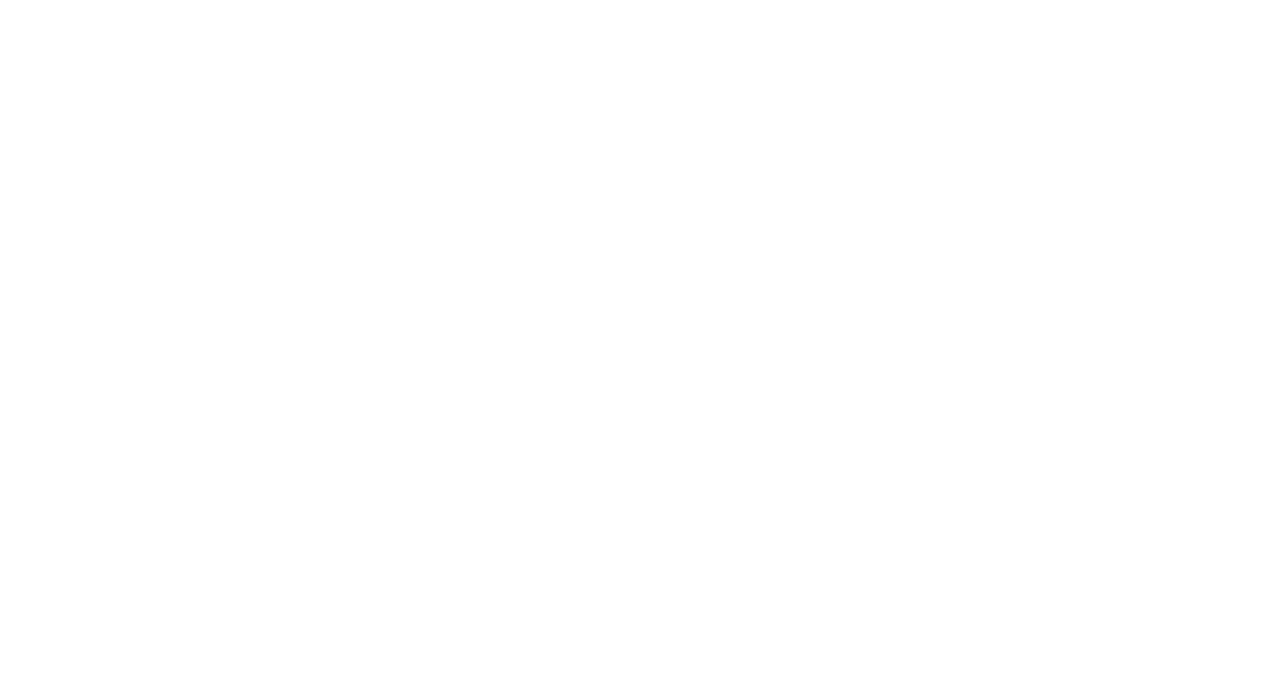
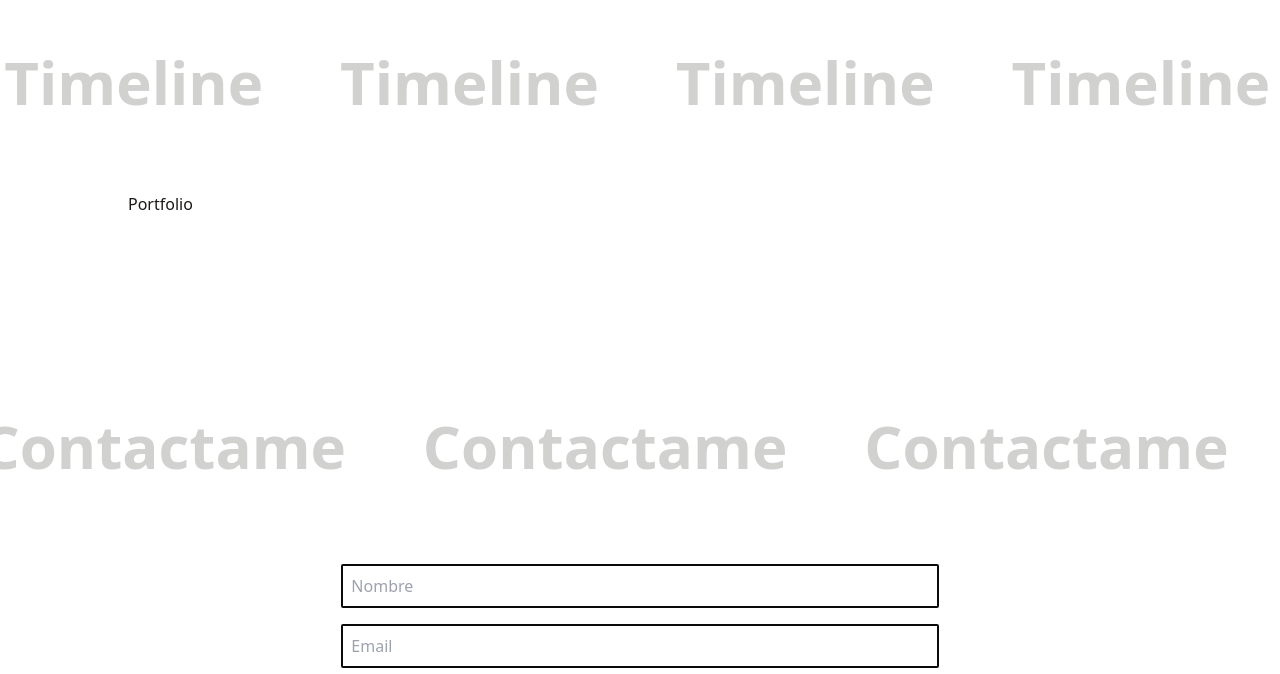
Before and after one commit to ByJavi/portfolio2024, a React (Vite) app: page / in a window 1280 px wide. Shown: the part 2113-2787 px from the top of the page. Before the commit the page ends 800 px from the top, so only its background shows below. Built offline with nearby package versions, Linux system fonts and the light colour scheme.

Commit message:
[Fix] Button UP.. and animation BUG scroll colored

```diff
--- a/src/App.jsx
+++ b/src/App.jsx
@@ -1,11 +1,12 @@
 import { useEffect, useState } from 'react'
+import { animateScroll } from 'react-scroll'
+
 import Contact from './components/Contact'
 import Footer from './components/Footer'
 import Portfolio from './components/Portfolio'
 import Resume from './components/Resume'
 import Timeline from './components/Timeline'
-import { sun, moon } from './utils/constants'
-import ScrollUp from './components/ScrollUp'
+import { sun, moon, arrowUpDark, arrowUpWhite } from './utils/constants'
 
 function App() {
   const storedTheme = localStorage.getItem('theme')
@@ -28,14 +29,17 @@
     localStorage.setItem('theme', theme)
   }, [theme])
 
+  // MOSTRAR BOTÓN UP
   useEffect(() => {
     const handleScroll = () => {
+      console.log('Scrolling...')
       setScrollY(window.scrollY)
     }
 
     window.addEventListener('scroll', handleScroll)
 
     return () => {
+      console.log('Removing scroll event listener.')
       window.removeEventListener('scroll', handleScroll)
     }
   }, [])
@@ -45,10 +49,11 @@
   }
 
   const handleScrollToTop = () => {
-    window.scrollTo({
-      top: 0,
-      behavior: 'smooth'
+    animateScroll.scrollToTop({
+      duration: 500,
+      smooth: true
     })
+    console.log('up')
   }
 
   return (
@@ -64,9 +69,9 @@
       </button>
 
       <main
-        className={`bg-white dark:bg-stone-950 text-stone-900 dark:text-stone-300 min-h-screen font-inter scroll-container ${
+        className={`bg-white dark:bg-stone-950 text-stone-900 dark:text-stone-300 font-inter${
           theme ? 'dark' : 'light'
-        }-scroll`}
+        }`}
       >
         <div className="">
           <Resume />
@@ -76,7 +81,13 @@
           <Footer />
         </div>
         {scrollY > 100 && (
-          <ScrollUp theme={theme} handleScrollToTop={handleScrollToTop} />
+          <button
+            id="scrollUp"
+            onClick={handleScrollToTop}
+            className="fixed p-2 z-10 right-10 bottom-4 text-lg rounded-md bg-stone-950 dark:bg-violet-300"
+          >
+            {theme === 'light' ? arrowUpWhite : arrowUpDark}
+          </button>
         )}
       </main>
     </>
--- a/src/components/Contact.jsx
+++ b/src/components/Contact.jsx
@@ -48,13 +48,13 @@
               type="text"
               name="name"
               placeholder="Nombre"
-              className="my-2 p-2 bg-transparent border-stone-950 dark:border-violet-700 border-2 rounded-sm focus:outline-none focus:bg-stone-300 dark:focus:bg-stone-700"
+              className="my-2 p-2 contact-inputs"
             ></input>
             <input
               type="text"
               name="email"
               placeholder="Email"
-              className="my-2 p-2 bg-transparent  border-stone-950 dark:border-violet-700 border-2 rounded-sm focus:outline-none focus:bg-stone-300 dark:focus:bg-stone-700"
+              className="my-2 p-2 contact-inputs"
             ></input>
 
             <textarea
@@ -62,7 +62,7 @@
               name="mensaje"
               placeholder="Comunica tu idea y hagámosla realidad"
               rows="10"
-              className="p-2 mb-4 border-2 rounded-sm dark:bg-transparent border-stone-950 dark:border-violet-700 focus:outline-none focus:bg-stone-300 dark:focus:bg-stone-700"
+              className="p-2 mb-4 contact-inputs"
             ></textarea>
 
             <button type="submit" className="">
--- a/src/components/Resume.jsx
+++ b/src/components/Resume.jsx
@@ -4,7 +4,7 @@
   return (
     <section
       id="resume"
-      className="flex items-center justify-center h-screen flex-col pt-20 pb-6 dark:text-white"
+      className="flex items-center justify-center h-screen flex-col pt-20 pb-6"
     >
       <article className="text-center mt-10 mb-5">
         <h1 className="text-4xl md:text-7xl mb-1 md:mb-3 font-bold">
--- a/src/styles/tailwind.css
+++ b/src/styles/tailwind.css
@@ -2,13 +2,19 @@
 @tailwind components;
 @tailwind utilities;
 
-.scroll-container {
+@layer components {
+  .contact-inputs {
+    @apply border-2 rounded-sm dark:bg-transparent border-stone-950 dark:border-violet-700 focus:outline-none focus:bg-stone-300 dark:focus:bg-stone-700;
+  }
+}
+
+/* .scroll-container {
   overflow-y: scroll;
   max-height: 300px;
-}
+} */
 
 /* Personalización de la barra de desplazamiento */
-.scroll-container::-webkit-scrollbar {
+/* .scroll-container::-webkit-scrollbar {
   width: 12px;
 }
 
@@ -27,4 +33,4 @@
 
 .dark .scroll-container::-webkit-scrollbar-track {
   background-color: rgb(196 181 253);
-}
+} */
```
